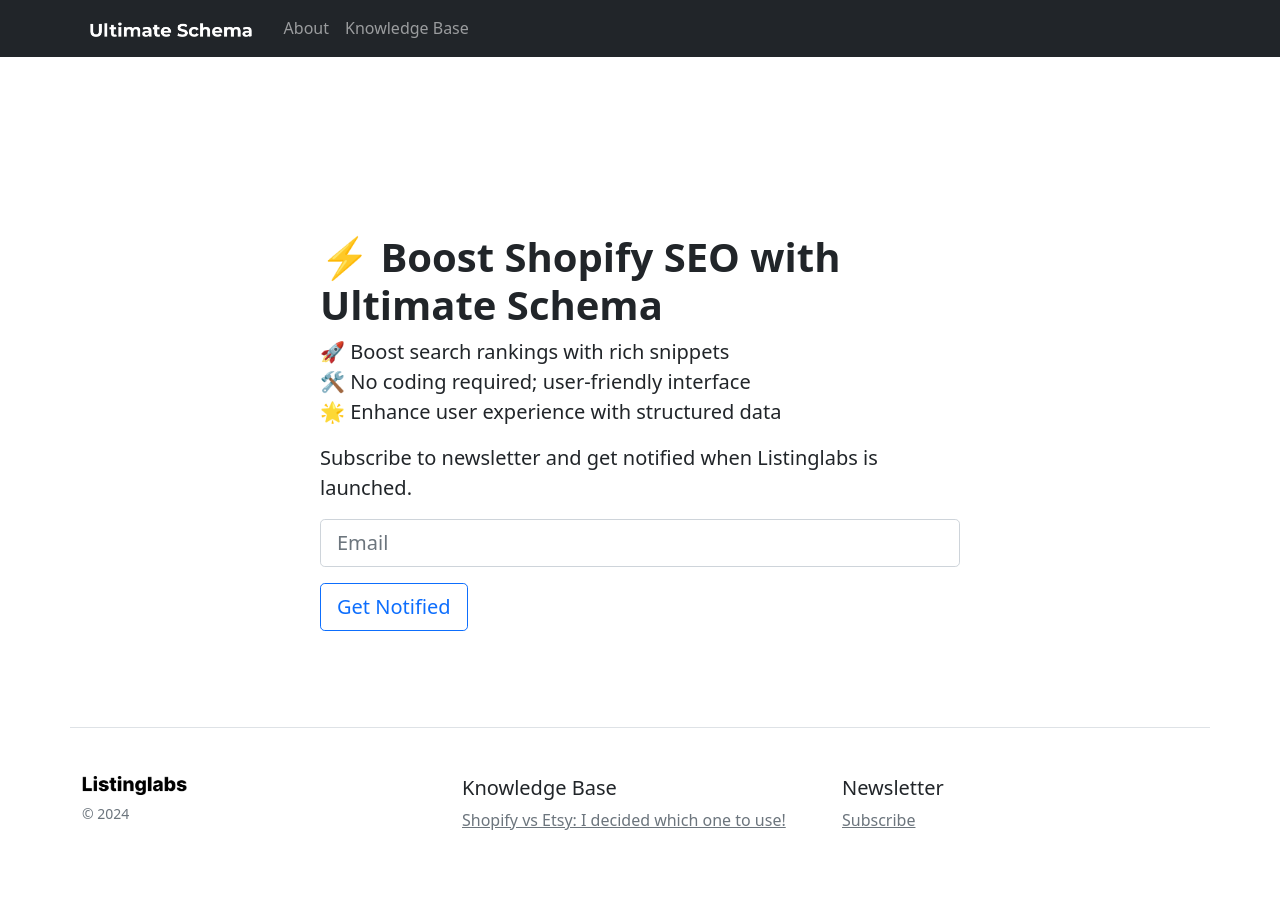
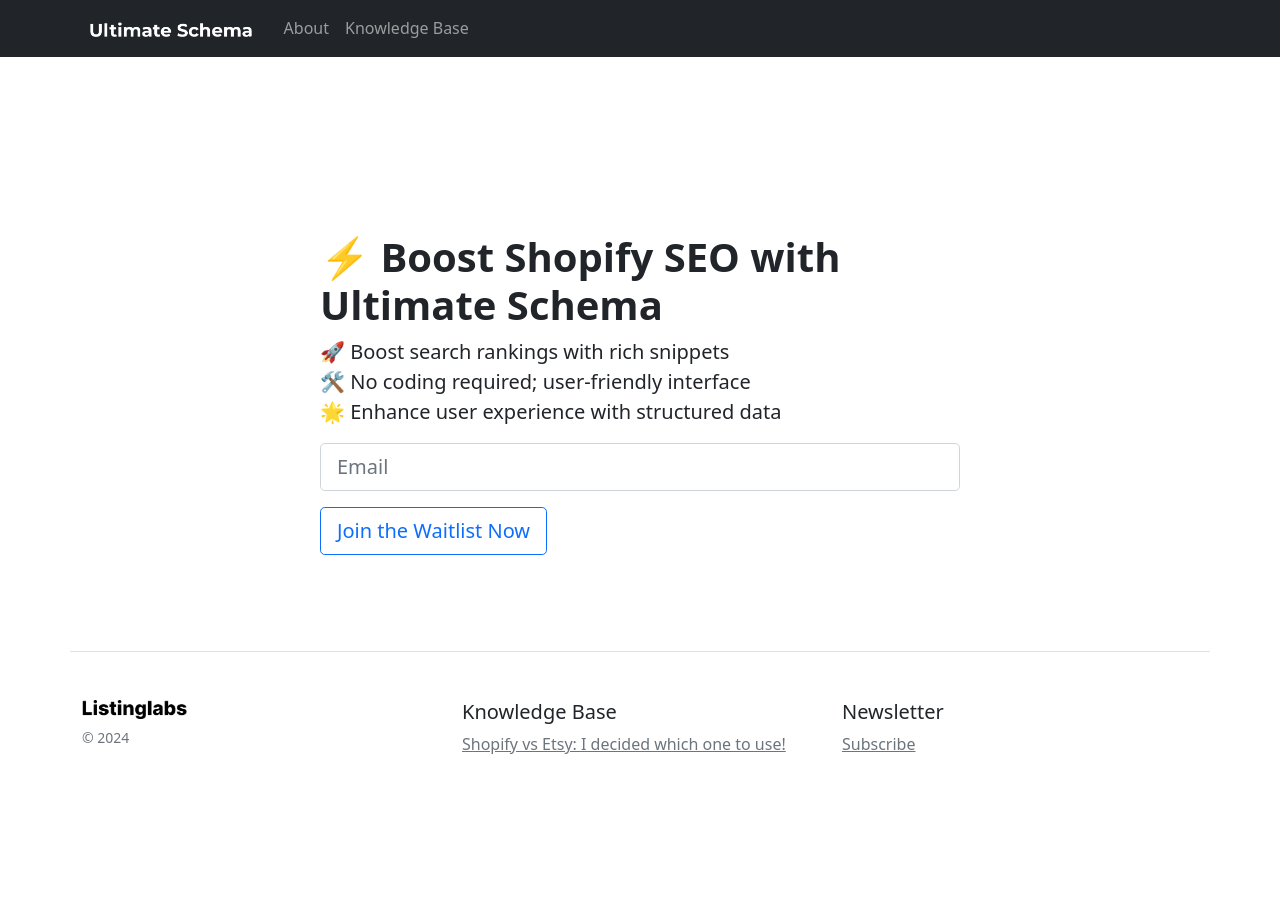
Before and after one commit to ultimateschema/ultimateschema.github.io, a Jekyll site: the page built from index.html, in a window 1280 px wide. Built offline with Jekyll 4.4.1, drawn with Linux system fonts in a browser that asks for light colours.

Commit message:
text changes

```diff
--- a/index.html
+++ b/index.html
@@ -17,7 +17,7 @@
             <li class="lead">🛠️ No coding required; user-friendly interface</li>
             <li class="lead">🌟 Enhance user experience with structured data</li>
           </ul>
-		<p class="lead">Subscribe to newsletter and get notified when Listinglabs is launched.</p>
+		<!-- <p class="lead">Subscribe to newsletter and get notified when Listinglabs is launched.</p> -->
         <p class="lead">
         <form method="post" action="https://sendfox.com/form/m7kyqr/3eldkp" class="sendfox-form" id="3eldkp" data-async="true" data-recaptcha="true">
             <p><input class="form-control form-control-lg " type="email" placeholder="Email" name="email" required />
@@ -25,7 +25,7 @@
             <!-- no botz please -->
             <div style="position: absolute; left: -5000px;" aria-hidden="true"><input type="text" name="a_password"
                     tabindex="-1" value="" autocomplete="off" /></div>
-            <p><button class="btn btn-outline-primary btn-lg" type="submit">Get Notified</button></p>
+            <p><button class="btn btn-outline-primary btn-lg" type="submit">Join the Waitlist Now</button></p>
         </form>
         </p>
     </main>
```
